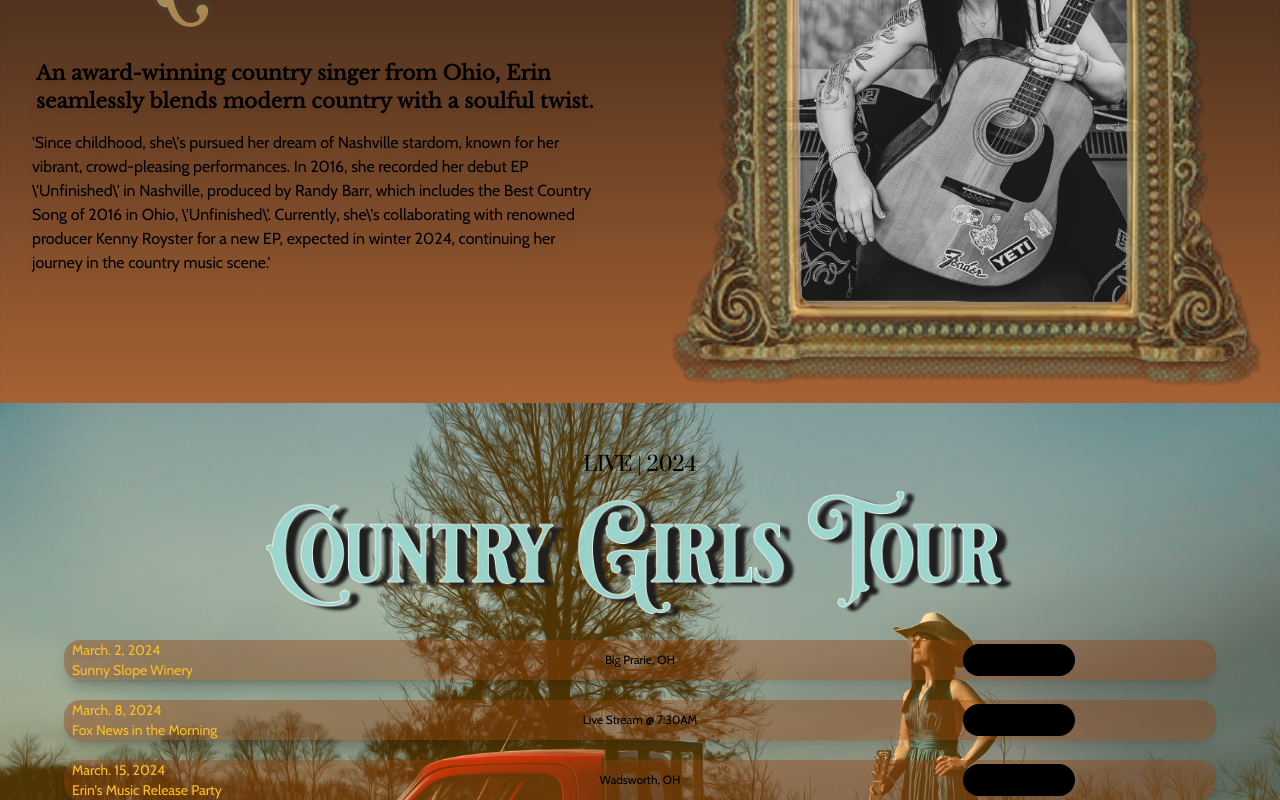
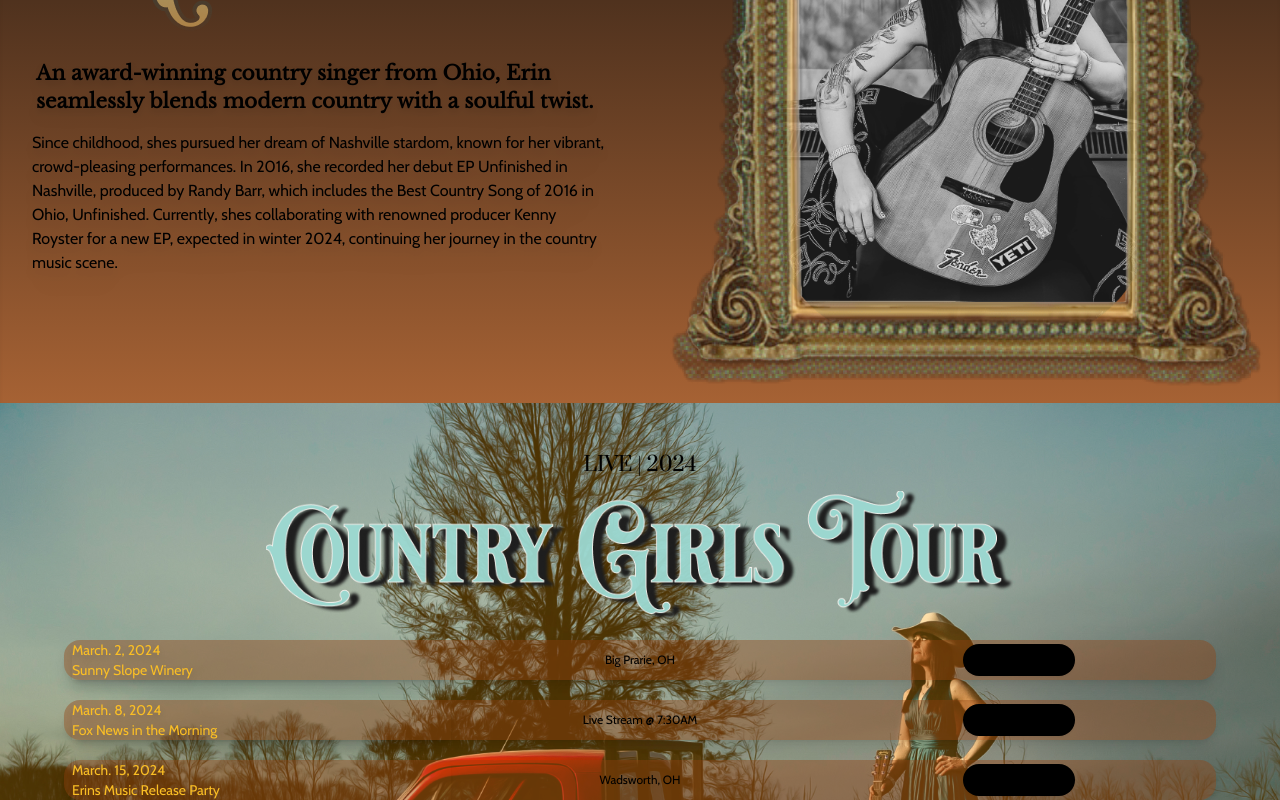
Before and after one commit to blindlemon92/esm, a Next.js app: page / in a window 1280 px wide. Shown: the part 1060-1860 px from the top of the page. Built offline with nearby package versions, Linux system fonts and the light colour scheme; a web font is replaced by a local one.

Commit message:
removed any unescaped characters

```diff
--- a/src/app/components/AboutElement/AboutElement.tsx
+++ b/src/app/components/AboutElement/AboutElement.tsx
@@ -26,13 +26,13 @@ export default function AboutElement() {
 					alt='erin_in_vintage_frame'
 				/>
 				<p className={styles.bioSpan}>
-					'Since childhood, she\'s pursued her dream of Nashville stardom, known
+					Since childhood, shes pursued her dream of Nashville stardom, known
 					for her vibrant, crowd-pleasing performances. In 2016, she recorded
-					her debut EP \'Unfinished\' in Nashville, produced by Randy Barr,
-					which includes the Best Country Song of 2016 in Ohio, \'Unfinished\'.
-					Currently, she\'s collaborating with renowned producer Kenny Royster
-					for a new EP, expected in winter 2024, continuing her journey in the
-					country music scene.'
+					her debut EP Unfinished in Nashville, produced by Randy Barr, which
+					includes the Best Country Song of 2016 in Ohio, Unfinished. Currently,
+					shes collaborating with renowned producer Kenny Royster for a new EP,
+					expected in winter 2024, continuing her journey in the country music
+					scene.
 				</p>
 			</div>
 			<div className={styles.erinFullVintageFrame}>
--- a/src/app/components/Navbar/Navbar.tsx
+++ b/src/app/components/Navbar/Navbar.tsx
@@ -29,7 +29,7 @@ export default function Navbar() {
 		setDropdownOpen((prevState) => !prevState);
 	};
 
-	const handleBurgerOrNothing = () => {
+	const handleBurgerOrNothing = async () => {
 		let value = <></>;
 		dropdownOpen ? null : (value = <BurgerLogo />);
 		setBurgerOrNothing(() => value);
--- a/src/app/components/OnTour/OnTour.tsx
+++ b/src/app/components/OnTour/OnTour.tsx
@@ -52,7 +52,7 @@ export default function OnTour() {
 					<div className={styles.leftDivContainer}>
 						<div className={styles.leftDiv}>
 							<h5>March. 15, 2024</h5>
-							<h3>Erin's Music Release Party</h3>
+							<h3>Erins Music Release Party</h3>
 						</div>
 					</div>
 					<div className={styles.centerDiv}>Wadsworth, OH</div>
```
